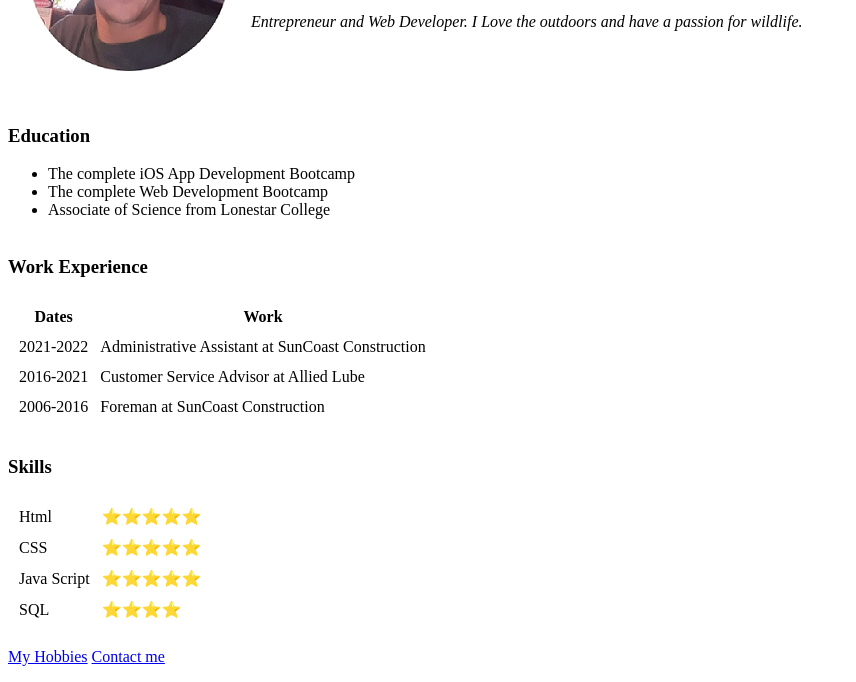
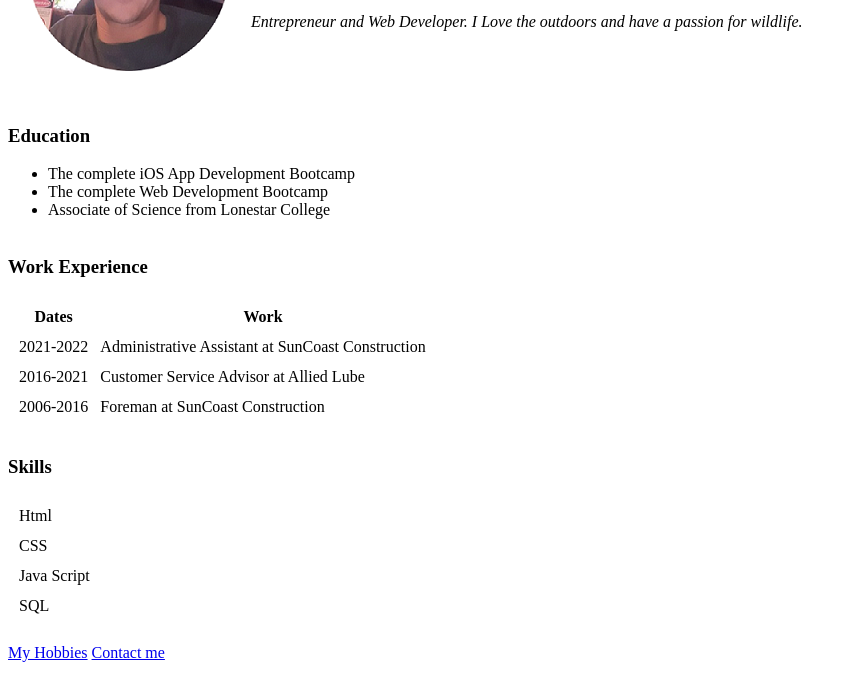
Before and after one commit to Drseverance/cv, a plain HTML site: page index.html in a window 1280 px wide. Shown: the part 158-840 px from the top of the page, without its empty margins (0-856 px from the left). Drawn offline with Linux system fonts and the light colour scheme.

Commit message:
Update index.html

```diff
--- a/index.html
+++ b/index.html
@@ -70,19 +70,19 @@
   <table cellspacing="10">
     <tr>
       <td>Html</td>
-      <td>⭐⭐⭐⭐⭐</td>
+
     </tr>
     <tr>
       <td>CSS</td>
-      <td>⭐⭐⭐⭐⭐</td>
+
     </tr>
     <tr>
       <td>Java Script</td>
-      <td>⭐⭐⭐⭐⭐</td>
+
     </tr>
     <tr>
       <td>SQL</td>
-      <td>⭐⭐⭐⭐</td>
+
     </tr>
 
   </table>
```
